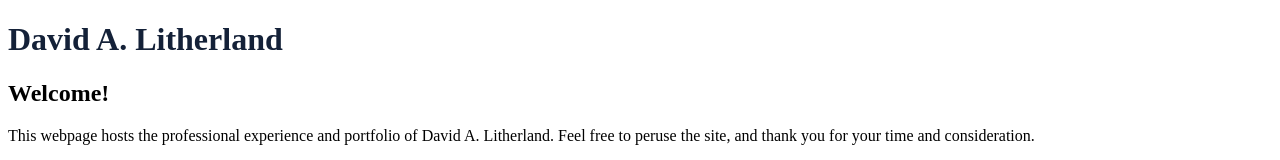
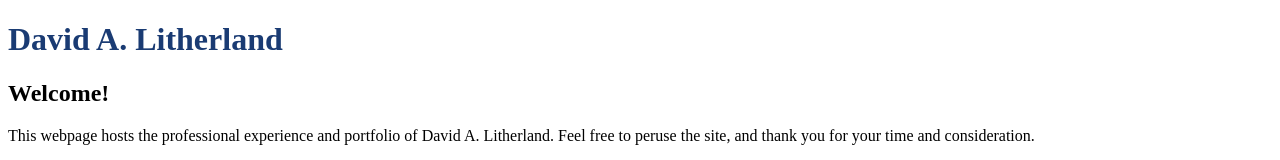
Before and after one commit to davidlitherland/davidlitherland.github.io, a plain HTML site: page islt_7310/index.html in a window 1280 px wide. Shown: the top 160 px of the page. Drawn offline with Linux system fonts and the light colour scheme.

Commit message:
Add files via upload

```diff
--- a/islt_7310/style.css
+++ b/islt_7310/style.css
@@ -1 +1 @@
-h1 {color: #142138;}
+h1 {color: #1a3b73;}
```
